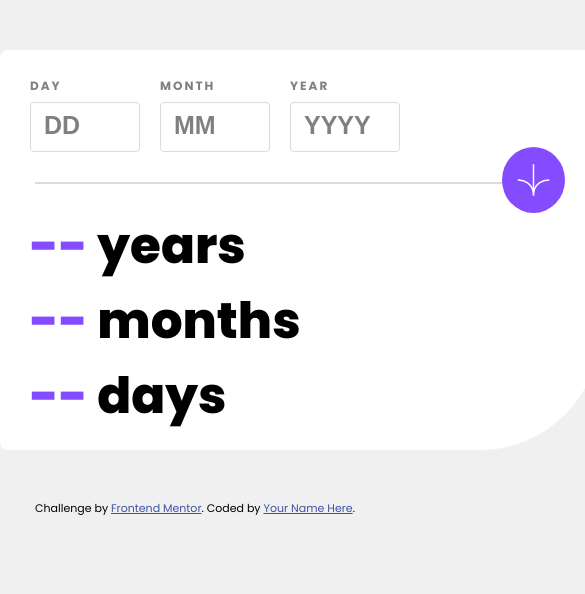
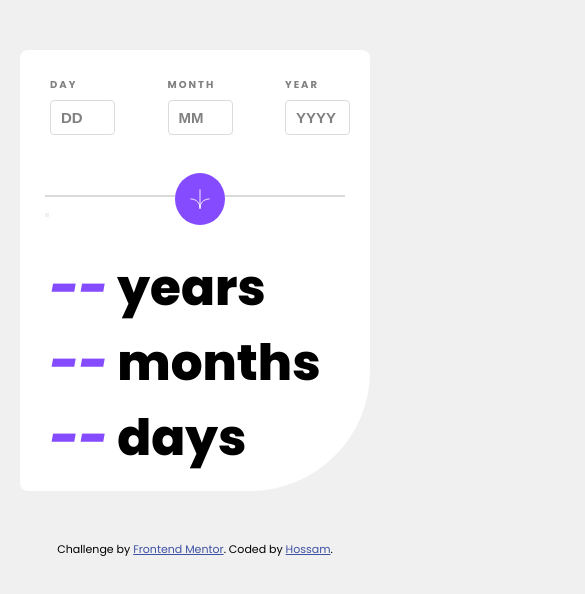
Before and after one commit to Devhoss/age-calculator-app-main, a plain HTML site: page index.html in a window 390 px wide. Shown: the whole page, 585 px wide, since content can reach past the window. Drawn offline with Linux system fonts and the light colour scheme.

Commit message:
Add functionality to the app

```diff
--- a/index.html
+++ b/index.html
@@ -15,9 +15,11 @@
     <link rel="preconnect" href="https://fonts.googleapis.com" />
     <link rel="preconnect" href="https://fonts.gstatic.com" crossorigin />
     <link
-      href="https://fonts.googleapis.com/css2?family=Poppins:wght@400;500;700;800;900&display=swap"
+      href="https://fonts.googleapis.com/css2?family=Poppins:ital,wght@0,400;0,500;0,700;0,800;0,900;1,700;1,800;1,900&display=swap"
       rel="stylesheet"
     />
+
+    <!-- Styles -->
 
     <link rel="stylesheet" href="styles/general.css" />
     <link rel="stylesheet" href="styles/style.css" />
@@ -63,20 +65,21 @@
         </div>
 
         <div class="separating-line">
-          <div class="line">
+          <div class="line"></div>
+          <button id="calculate-btn">
             <img src="assets/images/icon-arrow.svg" alt="" class="arrow-icon" />
-          </div>
+          </button>
         </div>
 
         <div class="calculator-container">
           <div class="calcutaed-years">
-            <span class="result" id="result">--</span> years
+            <span class="result" id="years-result">--</span> years
           </div>
           <div class="calcutaed-months">
-            <span class="result" id="result">--</span> months
+            <span class="result" id="months-result">--</span> months
           </div>
           <div class="calcutaed-ydays">
-            <span class="result" id="result">--</span> days
+            <span class="result" id="days-result">--</span> days
           </div>
         </div>
       </div>
@@ -87,8 +90,10 @@
         Challenge by
         <a href="https://www.frontendmentor.io?ref=challenge" target="_blank"
           >Frontend Mentor</a
-        >. Coded by <a href="#">Your Name Here</a>.
+        >. Coded by <a href="#">Hossam</a>.
       </div>
     </footer>
+
+    <script src="js/script.js"></script>
   </body>
 </html>
--- /dev/null
+++ b/js/script.js
@@ -0,0 +1,25 @@
+const calculateBtn = document.getElementById("calculate-btn");
+
+calculateBtn.addEventListener("click", () => {
+  const day = document.getElementById("day").value;
+  const month = document.getElementById("month").value;
+  const year = document.getElementById("year").value;
+
+  const date = new Date();
+  const currentYear = date.getFullYear();
+  const currentMonth = date.getMonth() + 1;
+  const currentDay = date.getDate();
+
+  const yearsResult = document.getElementById("years-result");
+  const monthsResult = document.getElementById("months-result");
+  const daysResult = document.getElementById("days-result");
+
+  const yearsEntered = currentYear - year;
+  yearsResult.textContent = yearsEntered;
+
+  const monthsEntered = month - currentMonth;
+  monthsResult.textContent = monthsEntered;
+
+  const daysEntered = currentDay - day;
+  daysResult.textContent = daysEntered;
+});
--- a/styles/style.css
+++ b/styles/style.css
@@ -1,6 +1,6 @@
 .container {
   width: 600px;
-  height: 400px;
+
   background-color: white;
   border-radius: 8px;
   border-bottom-right-radius: 120px;
@@ -58,9 +58,11 @@
 
 .separating-line {
   width: 530px;
+  height: 1px;
   margin: 0 auto;
   margin-top: 30px;
   position: relative;
+  vertical-align: middle;
 }
 
 .arrow-icon {
@@ -79,13 +81,16 @@
 }
 
 .calculator-container {
-  padding: 25px 0 0 30px;
-  font-size: 50px;
+  padding: 25px 0 15px 30px;
+  font-size: 65px;
   font-weight: 800;
 }
 
 .result {
   color: hsl(259, 100%, 65%);
+  font-size: 64px;
+  font-weight: 800;
+  font-style: italic;
 }
 
 .attribution {
@@ -95,3 +100,50 @@
 .attribution a {
   color: hsl(228, 45%, 44%);
 }
+
+@media (max-width: 750px) {
+  .container {
+    width: 350px;
+  }
+
+  .age-inputs {
+    display: flex;
+    align-items: center;
+    justify-content: space-between;
+  }
+
+  .label {
+    font-size: 10px;
+  }
+
+  .date-input {
+    font-size: 15px;
+    width: 65px;
+    height: 35px;
+    padding: 10px;
+  }
+
+  .date-input::placeholder {
+    font-size: 15px;
+  }
+
+  .separating-line {
+    width: 300px;
+    height: 1px;
+    margin-top: 60px;
+  }
+
+  .arrow-icon {
+    right: 120px;
+    width: 50px;
+  }
+
+  .calculator-container {
+    padding: 55px 0 15px 30px;
+    font-size: 50px;
+  }
+
+  .result {
+    font-size: 50px;
+  }
+}
```
